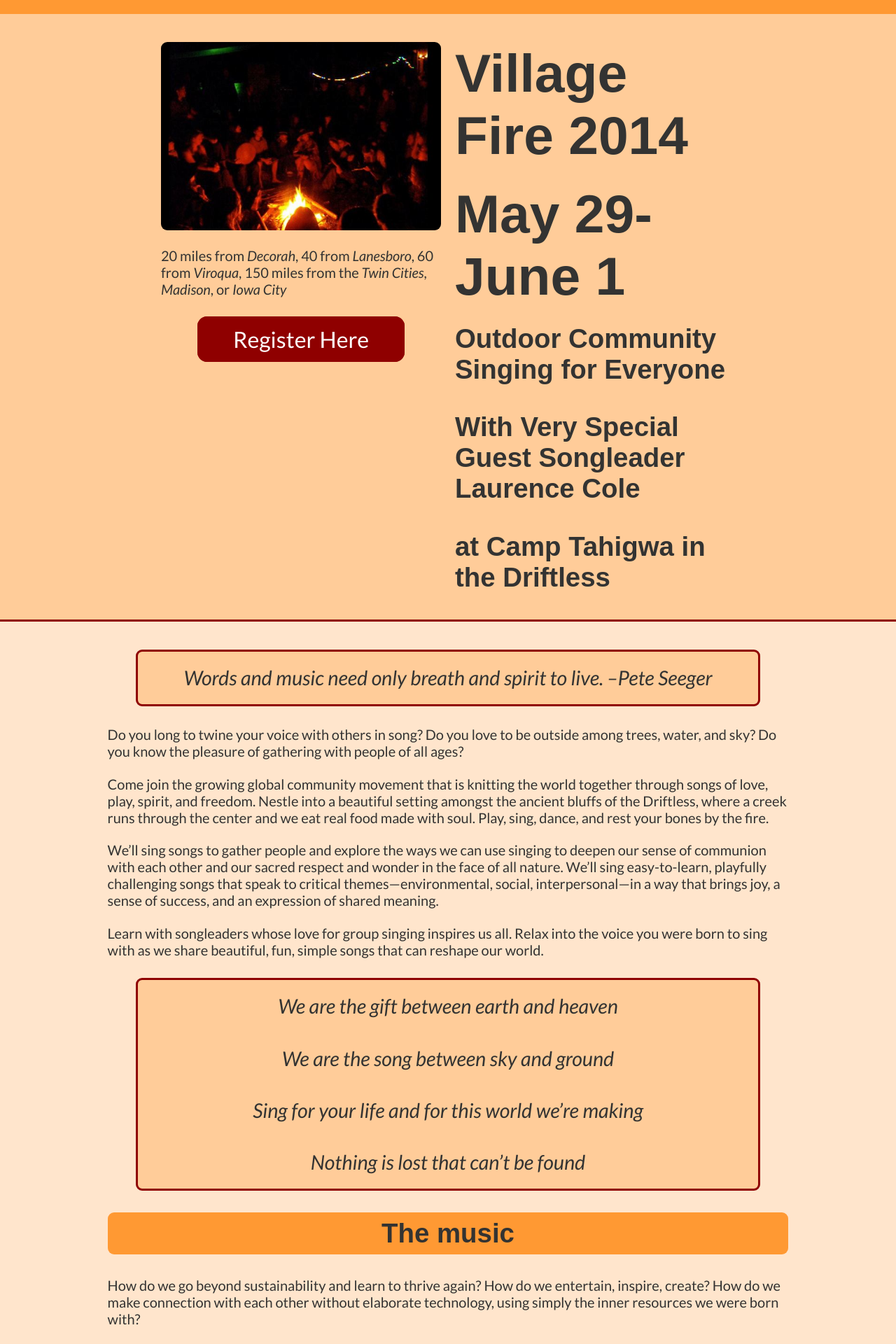
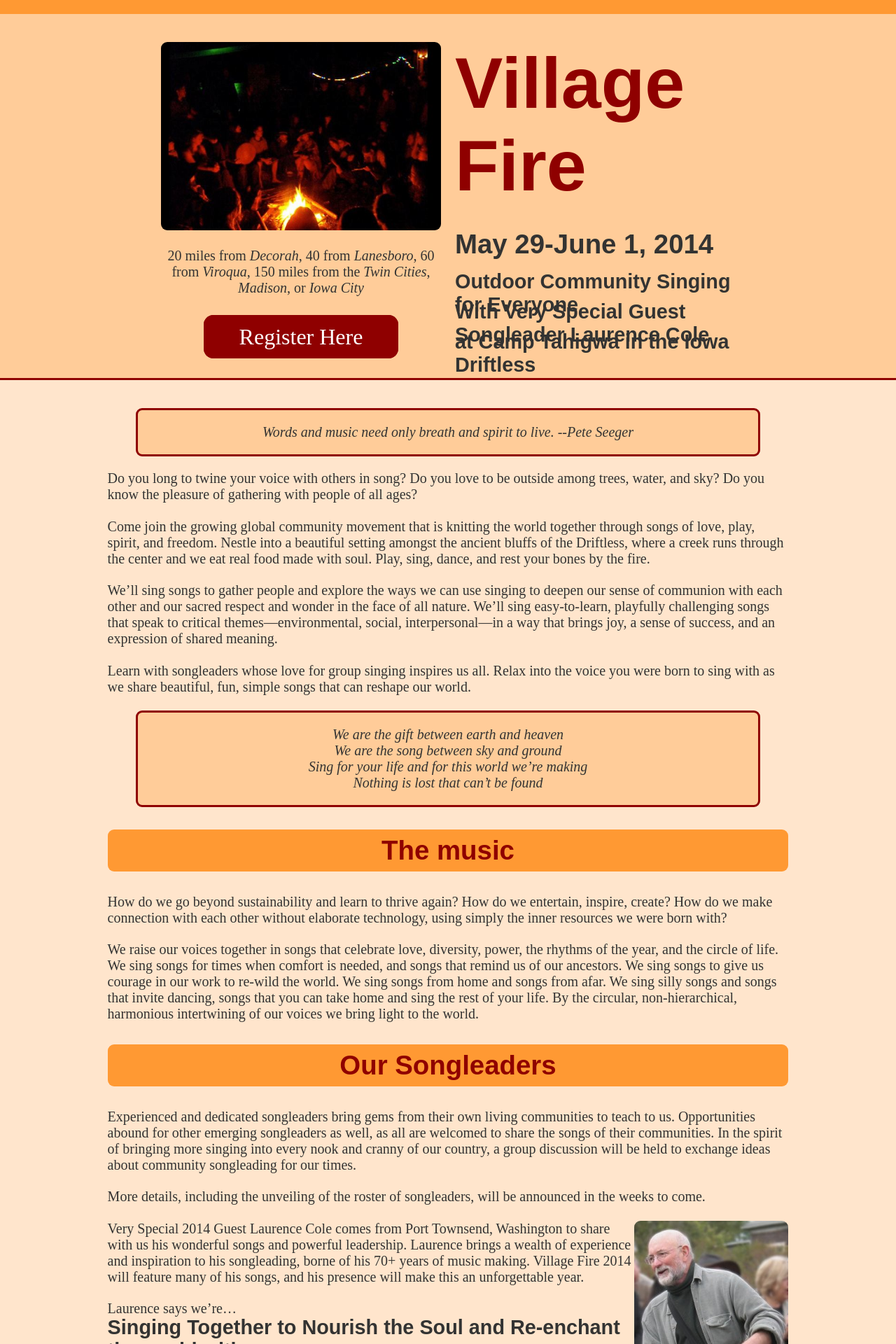
Before and after one commit to neilmb/villagefire, a Jekyll site: the page built from index.md, in a window 1280 px wide. Shown: the top 1920 px of the page at 70% size. Built offline with Jekyll 4.4.1, drawn with Linux system fonts in a browser that asks for light colours; some web fonts are replaced; some of the changed text lies outside the part shown.

Commit message:
change fonts

```diff
--- a/_includes/_head.html
+++ b/_includes/_head.html
@@ -14,7 +14,7 @@
 <meta name="viewport" content="width=device-width, initial-scale=1.0">
 
 <!-- Google Webfonts -->
-<link href='http://fonts.googleapis.com/css?family=Lato:400,700,400italic|Medula+One' rel='stylesheet' type='text/css'>
+<link href='http://fonts.googleapis.com/css?family=Averia Libre:300,700,400italic|Chelsea Market' rel='stylesheet' type='text/css'>
 
 <link rel="stylesheet" href="{{ site.baseurl }}/assets/css/main.css">
 
--- a/_layouts/home.html
+++ b/_layouts/home.html
@@ -24,14 +24,14 @@
     </div>
 
     <div id="right">
-        <h1>Village Fire 2014</h1>
-        <h1>May 29-June 1</h1>
+        <h1>Village Fire</h1>
+        <h3>May 29-June 1, 2014</h3>
 
-        <h3>Outdoor Community Singing for Everyone</h3>
+        <h4>Outdoor Community Singing for Everyone</h4>
 
-        <h3>With Very Special Guest Songleader Laurence Cole</h3>
+        <h4>With Very Special Guest Songleader Laurence Cole</h4>
 
-        <h3>at Camp Tahigwa in the Driftless</h3>
+        <h4>at Camp Tahigwa in the Iowa Driftless</h4>
     </div>
 
 </div>
--- a/assets/css/main.css
+++ b/assets/css/main.css
@@ -404,7 +404,7 @@ a {
   transition: all 0.2s ease;
 }
 body {
-  font-family: 'Lato', serif;
+  font-family: 'Averia Libre', serif;
   color: #333332;
 }
 h1,
@@ -413,11 +413,12 @@ h3,
 h4,
 h5,
 h6 {
-  font-family: 'Medula One', sans-serif;
+  font-family: 'Chelsea Market', sans-serif;
 }
 h1 {
-  font-size: 96px;
-  font-size: 4.8rem;
+  font-size: 128px;
+  font-size: 6.4rem;
+  color: #8f0000;
 }
 h2 {
   font-size: 48px;
@@ -429,6 +430,7 @@ h2 {
   -moz-border-radius: 9px;
   border-radius: 9px;
   padding: 8px 0;
+  color: #8f0000;
 }
 h3 {
   font-size: 48px;
@@ -508,19 +510,12 @@ blockquote {
   border: 3px solid #8f0000;
   border-radius: 9px;
   text-align: center;
-  font-family: 'Lato', serif;
+  font-family: 'Averia Libre', serif;
   font-style: italic;
-  font-size: 36px;
-  font-size: 1.8rem;
-}
-blockquote p {
-  padding: 0.7em 0;
-  margin: 0 0;
+  padding: 1em 1.2em;
 }
 .textquote {
   text-align: left;
-  padding: 1.2em 1.5em;
-  font-size: 100%;
 }
 .footnotes ol,
 .footnotes li,
@@ -758,7 +753,7 @@ input,
 button,
 select,
 textarea {
-  font-family: 'Lato', serif;
+  font-family: 'Averia Libre', serif;
   -webkit-box-sizing: border-box;
   -moz-box-sizing: border-box;
   -ms-box-sizing: border-box;
@@ -989,7 +984,7 @@ select:focus {
 /* Page level layout styles ================================ */
 body {
   background-color: #ffe5cc;
-  font-family: 'Lato', serif;
+  font-family: 'Averia Libre', serif;
   font-color: #333332;
   font-size: 20px;
 }
@@ -1044,6 +1039,7 @@ img {
 }
 .headbox #twocolumn #left p {
   margin-top: 1em;
+  text-align: center;
 }
 .headbox #twocolumn #right {
   width: 400px;
--- a/assets/less/page.less
+++ b/assets/less/page.less
@@ -35,6 +35,7 @@ img {
         }
         p {
           margin-top: 1em;
+          text-align: center;
         }
       }
 
--- a/assets/less/variables.less
+++ b/assets/less/variables.less
@@ -1,8 +1,8 @@
 // TYPOGRAPHY ================================================
 @doc-font-size: 20;
 @doc-line-height: 28;
-@base-font: 'Lato', serif;
-@heading-font: 'Medula One', sans-serif;
+@base-font: 'Averia Libre', serif;
+@heading-font: 'Chelsea Market', sans-serif;
 @code-font: Monaco, "Courier New", "DejaVu Sans Mono", "Bitstream Vera Sans Mono", monospace;
 @alt-font: @base-font;
 
--- a/index.md
+++ b/index.md
@@ -2,7 +2,9 @@
 layout: home
 ---
 
-> Words and music need only breath and spirit to live. --Pete Seeger
+<blockquote>
+Words and music need only breath and spirit to live. --Pete Seeger
+</blockquote>
 
 Do you long to twine your voice with others in song? Do you love to be outside
 among trees, water, and sky?  Do you know the pleasure of gathering with
@@ -21,17 +23,16 @@ challenging songs that speak to critical themes—environmental, social,
 interpersonal—in a way that brings joy, a sense of success, and an expression
 of shared meaning.
 
-Learn with songleaders whose love for group singing
-inspires us all. Relax into the voice you were born to sing with as we share
-beautiful, fun, simple songs that can reshape our world.
+Learn with songleaders whose love for group singing inspires us all. Relax
+into the voice you were born to sing with as we share beautiful, fun, simple
+songs that can reshape our world.
 
-> We are the gift between earth and heaven
->
-> We are the song between sky and ground
->
-> Sing for your life and for this world we’re making
->
-> Nothing is lost that can’t be found
+<blockquote>
+We are the gift between earth and heaven<br/>
+We are the song between sky and ground<br/>
+Sing for your life and for this world we’re making<br/>
+Nothing is lost that can’t be found
+</blockquote>
 
 ## The music
 
@@ -90,7 +91,7 @@ genuine communion.
 
 ## The Schedule (more details to come)
 
-Thursday, May 29:
+**Thursday, May 29**
 
 * Greeters at the Welcome Table will be watching for you between 2 p.m. and 5
   p.m. They will help you find your way around and begin meeting others at our
@@ -99,7 +100,7 @@ Thursday, May 29:
 * Our first shared meal is a Thursday evening potluck at 6 p.m.
 * At night we’ll gather around the fire for open song sharing.
 
-Friday, May 30 and Saturday, May 31:
+**Friday, May 30 and Saturday, May 31**
 
 * Three great meals served at 8am, noon, and 5pm. Bring snacks for
   between-times.
@@ -112,13 +113,13 @@ Friday, May 30 and Saturday, May 31:
   among any who have a song to lead or suggest. Be you a learner or a leader,
   you are warmly welcomed.
 
-Friday night Special:
+**Friday night Special**
 
 Come dance with friends new and old! Decorah’s own Eric Sessions, John Goodin,
 and Rob Hervey will play their fiddle, guitar, and mandolin for a good
 old-fashioned contradance, called by Bill Deutsch.
 
-Sunday, June 1:
+**Sunday, June 1**
 
 * Breakfast and lunch served, Song Circles in the morning, and closing circle
   at 2 p.m. We really hope you’ll be able to stay through the closing circle,
@@ -143,11 +144,12 @@ people, befriending each other through the play of song.
 
 ## The Setting
 
-Camp Tahigwa is an old camp on 300 acres of expansive hills, hardwood forests,
-limestone cliffs, caves, and a meandering trout stream. From the moment we
-arrive we will begin to create the community we love, welcoming each other and
-opening our circles to include all. We will make a home there and work
-together to care for the land, water, creatures, and people of our community.
+Camp Tahigwa in Northeast Iowa is an old camp on 300 acres of expansive hills,
+hardwood forests, limestone cliffs, caves, and a meandering trout stream. From
+the moment we arrive we will begin to create the community we love, welcoming
+each other and opening our circles to include all. We will make a home there
+and work together to care for the land, water, creatures, and people of our
+community.
 
 ## Lodging
 
@@ -262,4 +264,4 @@ Help for a few hours or more, as you are able, with:
 * If you have experience with Theatre of the Oppressed, we want to talk to you
   about ideas for your presence at Village Fire.
 
-> Come let us wrap ourselves in all of these things.
+<div style="text-align:center;color:#8F0000">Come let us wrap ourselves in all of these things.</div>
```
Also changed, not shown: assets/less/typography.less (+5 -9 lines).
